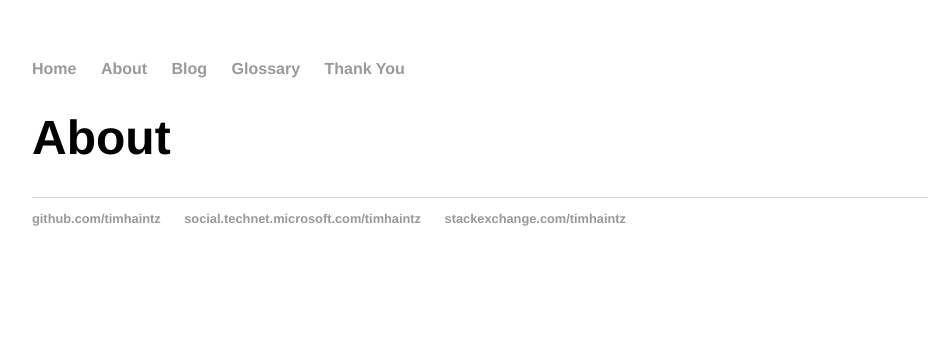
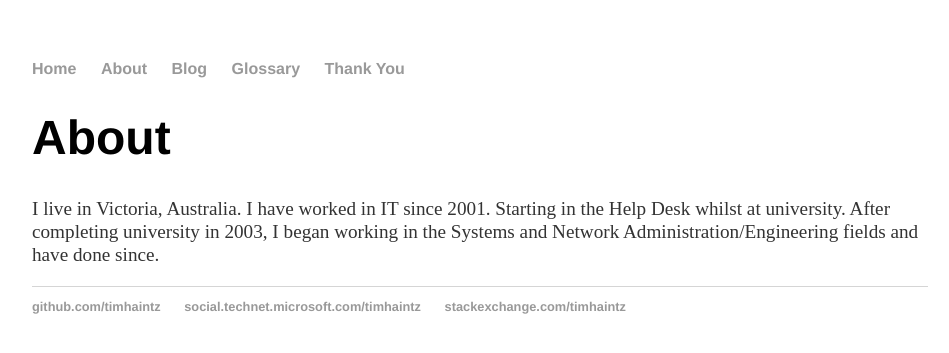
Before and after one commit to timhaintz/timhaintz.github.io, a Jekyll site: the page built from about/index.md, in a window 1280 px wide. Shown: the top 353 px of the page, without its empty margins (160-1109 px from the left). Built offline with Jekyll 4.4.1, drawn with Linux system fonts in a browser that asks for light colours.

Commit message:
Update index.md

```diff
--- a/about/index.md
+++ b/about/index.md
@@ -3,3 +3,5 @@
 title: About
 ---
 # About
+
+I live in Victoria, Australia. I have worked in IT since 2001. Starting in the Help Desk whilst at university. After completing university in 2003, I began working in the Systems and Network Administration/Engineering fields and have done since.
```
